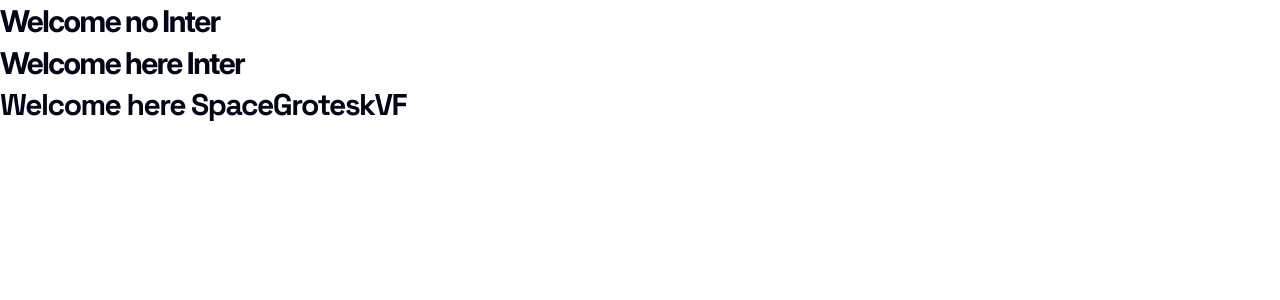
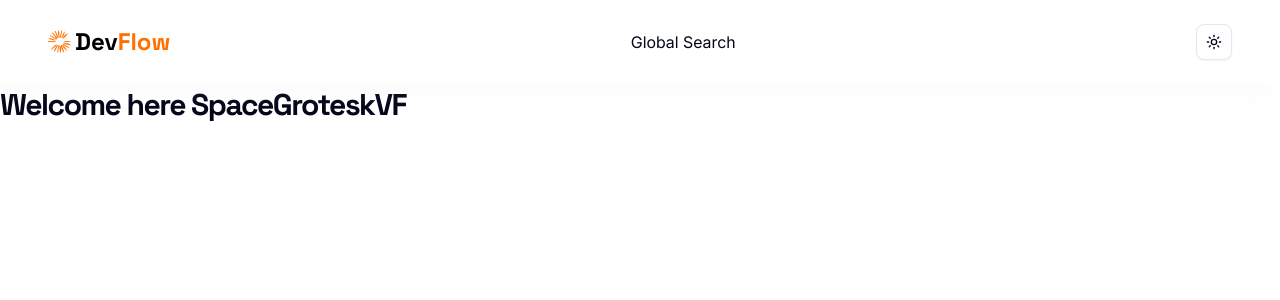
Before and after one commit to BartoszStachowski/nextjs-app, a Next.js app: page / in a window 1280 px wide. Shown: the top 300 px of the page. Built offline with nearby package versions, Linux system fonts and the light colour scheme.

Commit message:
add themes and navbar

```diff
--- a/app/layout.tsx
+++ b/app/layout.tsx
@@ -4,6 +4,7 @@
 import './globals.css';
 
 import ThemeProvider from '@/context/Theme';
+import Navbar from '@/components/navigation/navbar';
 
 const inter = localFont({
   src: './fonts/InterVF.ttf',
@@ -42,6 +43,7 @@
           enableSystem
           disableTransitionOnChange
         >
+          <Navbar />
           {children}
         </ThemeProvider>
       </body>
--- /dev/null
+++ b/components/navigation/navbar/Theme.tsx
@@ -0,0 +1,42 @@
+'use client';
+
+import * as React from 'react';
+import { Moon, Sun } from 'lucide-react';
+import { useTheme } from 'next-themes';
+
+import { Button } from '@/components/ui/button';
+import {
+  DropdownMenu,
+  DropdownMenuContent,
+  DropdownMenuItem,
+  DropdownMenuTrigger,
+} from '@/components/ui/dropdown-menu';
+
+const Theme = () => {
+  const { setTheme } = useTheme();
+
+  return (
+    <DropdownMenu>
+      <DropdownMenuTrigger asChild>
+        <Button variant="outline" size="icon">
+          <Sun className="w-[1.2rem] h-[1.2rem] rotate-0 dark:-rotate-90 scale-100 dark:scale-0 transition-all" />
+          <Moon className="absolute w-[1.2rem] h-[1.2rem] rotate-90 dark:rotate-0 scale-0 dark:scale-100 transition-all" />
+          <span className="sr-only">Toggle theme</span>
+        </Button>
+      </DropdownMenuTrigger>
+      <DropdownMenuContent align="end">
+        <DropdownMenuItem onClick={() => setTheme('light')}>
+          Light
+        </DropdownMenuItem>
+        <DropdownMenuItem onClick={() => setTheme('dark')}>
+          Dark
+        </DropdownMenuItem>
+        <DropdownMenuItem onClick={() => setTheme('system')}>
+          System
+        </DropdownMenuItem>
+      </DropdownMenuContent>
+    </DropdownMenu>
+  );
+};
+
+export default Theme;
--- /dev/null
+++ b/components/navigation/navbar/index.tsx
@@ -0,0 +1,29 @@
+import Image from 'next/image';
+import Link from 'next/link';
+import Theme from './Theme';
+
+const Navbar = () => {
+  return (
+    <nav className="z-50 fixed flex-between gap-5 shadow-light-300 dark:shadow-none p-6 sm:px-12 w-full background-light900_dark200">
+      <Link href="/" className="flex items-center gap-1">
+        <Image
+          src="/images/site-logo.svg"
+          width={23}
+          height={23}
+          alt="DevFlow Logo"
+        />
+        <p className="max-sm:hidden font-space-grotesk text-dark-100 dark:text-light-900 h2-bold">
+          Dev<span className="text-primary-500">Flow</span>
+        </p>
+      </Link>
+
+      <p>Global Search</p>
+
+      <div className="flex-between gap-5">
+        <Theme />
+      </div>
+    </nav>
+  );
+};
+
+export default Navbar;
--- /dev/null
+++ b/components/ui/button.tsx
@@ -0,0 +1,60 @@
+import * as React from "react"
+import { Slot } from "@radix-ui/react-slot"
+import { cva, type VariantProps } from "class-variance-authority"
+
+import { cn } from "@/lib/utils"
+
+const buttonVariants = cva(
+  "inline-flex items-center justify-center gap-2 whitespace-nowrap rounded-md text-sm font-medium transition-all disabled:pointer-events-none disabled:opacity-50 [&_svg]:pointer-events-none [&_svg:not([class*='size-'])]:size-4 shrink-0 [&_svg]:shrink-0 outline-none focus-visible:border-ring focus-visible:ring-ring/50 focus-visible:ring-[3px] aria-invalid:ring-destructive/20 dark:aria-invalid:ring-destructive/40 aria-invalid:border-destructive",
+  {
+    variants: {
+      variant: {
+        default: "bg-primary text-primary-foreground hover:bg-primary/90",
+        destructive:
+          "bg-destructive text-white hover:bg-destructive/90 focus-visible:ring-destructive/20 dark:focus-visible:ring-destructive/40 dark:bg-destructive/60",
+        outline:
+          "border bg-background shadow-xs hover:bg-accent hover:text-accent-foreground dark:bg-input/30 dark:border-input dark:hover:bg-input/50",
+        secondary:
+          "bg-secondary text-secondary-foreground hover:bg-secondary/80",
+        ghost:
+          "hover:bg-accent hover:text-accent-foreground dark:hover:bg-accent/50",
+        link: "text-primary underline-offset-4 hover:underline",
+      },
+      size: {
+        default: "h-9 px-4 py-2 has-[>svg]:px-3",
+        sm: "h-8 rounded-md gap-1.5 px-3 has-[>svg]:px-2.5",
+        lg: "h-10 rounded-md px-6 has-[>svg]:px-4",
+        icon: "size-9",
+        "icon-sm": "size-8",
+        "icon-lg": "size-10",
+      },
+    },
+    defaultVariants: {
+      variant: "default",
+      size: "default",
+    },
+  }
+)
+
+function Button({
+  className,
+  variant,
+  size,
+  asChild = false,
+  ...props
+}: React.ComponentProps<"button"> &
+  VariantProps<typeof buttonVariants> & {
+    asChild?: boolean
+  }) {
+  const Comp = asChild ? Slot : "button"
+
+  return (
+    <Comp
+      data-slot="button"
+      className={cn(buttonVariants({ variant, size, className }))}
+      {...props}
+    />
+  )
+}
+
+export { Button, buttonVariants }
--- a/package.json
+++ b/package.json
@@ -10,6 +10,7 @@
   },
   "dependencies": {
     "@radix-ui/react-dropdown-menu": "^2.1.16",
+    "@radix-ui/react-slot": "^1.2.4",
     "class-variance-authority": "^0.7.1",
     "clsx": "^2.1.1",
     "lucide-react": "^0.553.0",
```
Also changed, not shown: 1 other file (tests, documents, lock files or other folders).
